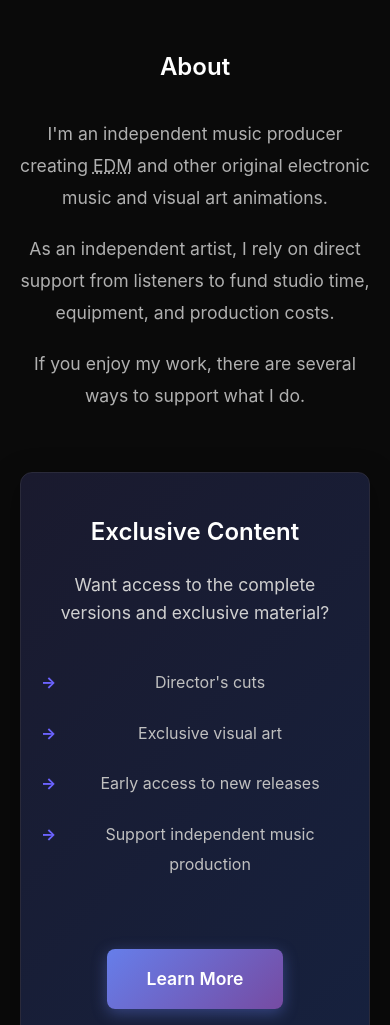
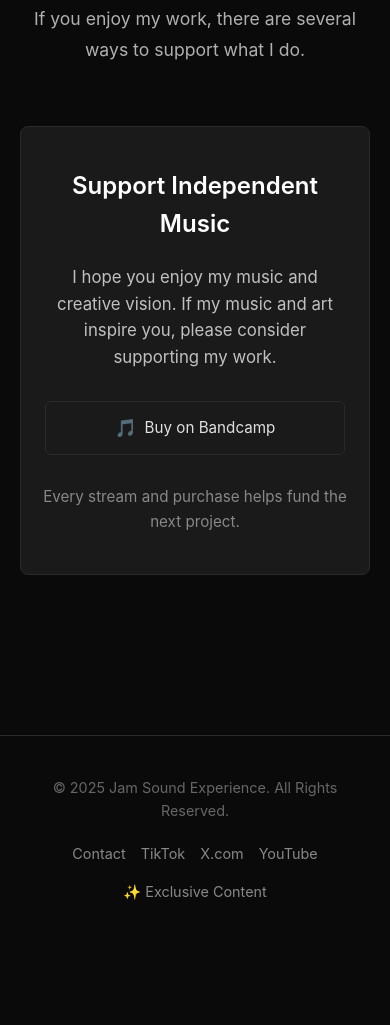
Before and after one commit to jambot5/jamsoundexperience, a plain HTML site: page index.html in a window 390 px wide. Shown: the part 975-2000 px from the top of the page. After the commit the page ends 1918 px from the top, so only its background shows below. Drawn offline with Linux system fonts and the light colour scheme.

Commit message:
WIP page reorganization for music focused landing page. Needs streaming platforms

```diff
--- a/index.html
+++ b/index.html
@@ -57,37 +57,6 @@
             font-weight: 600;
         }
 
-        .video-container {
-            position: relative;
-            padding-bottom: 56.25%;
-            /* 16:9 aspect ratio */
-            height: 0;
-            overflow: hidden;
-            max-width: 900px;
-            margin: 0 auto 40px;
-            background: #1a1a1a;
-            border-radius: 8px;
-            box-shadow: 0 4px 20px rgba(0, 0, 0, 0.5);
-        }
-
-        .video-container iframe {
-            position: absolute;
-            top: 0;
-            left: 0;
-            width: 100%;
-            height: 100%;
-            border: none;
-            border-radius: 8px;
-        }
-
-        .video-caption {
-            text-align: center;
-            color: #888;
-            font-size: 0.95rem;
-            margin-top: 15px;
-            font-style: italic;
-        }
-
         .platform-links {
             display: flex;
             justify-content: center;
@@ -134,88 +103,19 @@
             margin-bottom: 20px;
         }
 
-        .exclusive-section {
-            background: linear-gradient(135deg, #1a1a2e 0%, #16213e 100%);
-            padding: 60px 30px;
-            border-radius: 12px;
-            max-width: 900px;
+        .support-section {
+            max-width: 800px;
             margin: 60px auto;
-            text-align: center;
-            border: 1px solid #2a2a3a;
-            box-shadow: 0 8px 30px rgba(0, 0, 0, 0.4);
-        }
-
-        .exclusive-section h2 {
-            color: #ffffff;
-            margin-bottom: 20px;
-        }
-
-        .exclusive-content {
-            color: #c0c0c0;
-            margin: 30px 0;
-            line-height: 1.9;
-        }
-
-        .exclusive-content ul {
-            list-style: none;
-            padding: 0;
-            max-width: 600px;
-            margin: 25px auto;
-        }
-
-        .exclusive-content li {
-            padding: 10px 0;
-            position: relative;
-            padding-left: 30px;
-        }
-
-        .exclusive-content li::before {
-            content: "→";
-            position: absolute;
-            left: 0;
-            color: #6c63ff;
-            font-weight: bold;
-        }
-
-        .cta-button {
-            display: inline-block;
-            padding: 16px 40px;
-            background: linear-gradient(135deg, #667eea 0%, #764ba2 100%);
-            color: #ffffff;
-            text-decoration: none;
-            border-radius: 8px;
-            font-size: 1.1rem;
-            font-weight: 600;
-            margin-top: 30px;
-            transition: all 0.3s ease;
-            border: none;
-            cursor: pointer;
-            box-shadow: 0 4px 15px rgba(102, 126, 234, 0.4);
-        }
-
-        .cta-button:hover {
-            transform: translateY(-3px);
-            box-shadow: 0 6px 20px rgba(102, 126, 234, 0.6);
-        }
-
-        .support-options {
-            max-width: 700px;
-            margin: 40px auto;
-            padding: 30px;
+            padding: 50px 30px;
             background: #1a1a1a;
             border-radius: 8px;
             border: 1px solid #2a2a2a;
+            text-align: center;
         }
 
-        .support-options h3 {
+        .support-section h2 {
             color: #ffffff;
             margin-bottom: 20px;
-            font-size: 1.3rem;
-        }
-
-        .support-options p {
-            color: #b0b0b0;
-            margin-bottom: 15px;
         }
 
         footer {
@@ -233,6 +133,7 @@
             justify-content: center;
             gap: 20px;
             margin-top: 20px;
+            flex-wrap: wrap;
         }
 
         .social-links a {
@@ -259,8 +160,18 @@
                 align-items: center;
             }
 
-            .exclusive-section {
+            .platform-link {
+                width: 100%;
+                max-width: 300px;
+                justify-content: center;
+            }
+
+            .support-section {
                 padding: 40px 20px;
+            }
+
+            .social-links {
+                gap: 15px;
             }
         }
     </style>
@@ -273,21 +184,16 @@
     </header>
 
     <div class="container">
-        <section id="music-videos">
-            <h2>Music Videos</h2>
-            <div class="video-container">
-                <!-- Replace VIDEO_ID with your unlisted YouTube video ID -->
-                <iframe width="560" height="315"
-                    src="https://www.youtube-nocookie.com/embed/lMClW1YwgYo?si=I7Lt6Bz-aI9ZSYVh"
-                    title="YouTube video player" frameborder="0"
-                    allow="accelerometer; autoplay; clipboard-write; encrypted-media; gyroscope; picture-in-picture; web-share"
-                    referrerpolicy="strict-origin-when-cross-origin" allowfullscreen></iframe>
-            </div>
-            <p class="video-caption">"Electric Sanctuary" - Preview Teaser</p>
+        <section id="latest-releases">
+            <h2>Listen Now</h2>
+            <p style="text-align: center; color: #b0b0b0; margin-bottom: 40px; font-size: 1.05rem;">
+                Stream my latest releases on your favorite platform
+            </p>
 
             <div class="platform-links">
-                <a href="#" class="platform-link">Spotify</a>
+                <!-- <a href="#" class="platform-link">Spotify</a>
                 <a href="#" class="platform-link">Apple Music</a>
+                <a href="#" class="platform-link">YouTube Music</a> -->
                 <a href="#" class="platform-link">Bandcamp</a>
                 <a href="#" class="platform-link">SoundCloud</a>
             </div>
@@ -308,34 +214,19 @@
             </p>
         </section>
 
-        <section id="exclusive" class="exclusive-section">
-            <h2>Exclusive Content</h2>
-            <p style="color: #d0d0d0; font-size: 1.1rem; margin-bottom: 25px;">
-                Want access to the complete versions and exclusive material?
+        <section id="support" class="support-section">
+            <h2>Support Independent Music</h2>
+            <p style="color: #c0c0c0; font-size: 1.05rem; margin-bottom: 25px;">
+                I hope you enjoy my music and creative vision. If my music and art inspire you, please consider
+                supporting my work.
             </p>
 
-            <div class="exclusive-content">
-                <ul>
-                    <li>Director's cuts</li>
-                    <li>Exclusive visual art</li>
-                    <li>Early access to new releases</li>
-                    <li>Support independent music production</li>
-                </ul>
+            <div class="platform-links" style="margin-top: 30px;">
+                <a href="#" class="platform-link">Buy on Bandcamp</a>
+                <!-- <a href="#" class="platform-link">Stream on Spotify</a> -->
             </div>
 
-            <a href="exclusive.html" class="cta-button">Learn More</a>
-        </section>
-
-        <section class="support-options">
-            <h3>Other Ways to Support</h3>
-            <p>
-                Prefer to support just the music? You can stream and purchase on traditional platforms:
-            </p>
-            <div class="platform-links" style="margin-top: 20px;">
-                <a href="#" class="platform-link">Bandcamp</a>
-                <a href="#" class="platform-link">Stream on Spotify</a>
-            </div>
-            <p style="margin-top: 20px; font-size: 0.95rem;">
+            <p style="margin-top: 30px; font-size: 0.95rem; color: #888;">
                 Every stream and purchase helps fund the next project.
             </p>
         </section>
@@ -344,10 +235,11 @@
     <footer>
         <p>&copy; 2025 Jam Sound Experience. All Rights Reserved.</p>
         <div class="social-links">
-            <a href="#">📧 Contact</a>
-            <a href="#">📸 Instagram</a>
-            <a href="#">🐦 Twitter</a>
-            <a href="#">📺 YouTube</a>
+            <a href="jamsoundexperience@atomicmail.io">Contact</a>
+            <a href="https://www.tiktok.com/@jamsoundexperience">TikTok</a>
+            <a href="https://x.com/jamsoundx">X.com</a>
+            <a href="https://www.youtube.com/@jamsoundexperience">YouTube</a>
+            <a href="exclusive.html">✨ Exclusive Content</a>
         </div>
     </footer>
 </body>
```
Also changed, not shown: exclusive.html (+78 -34 lines).
